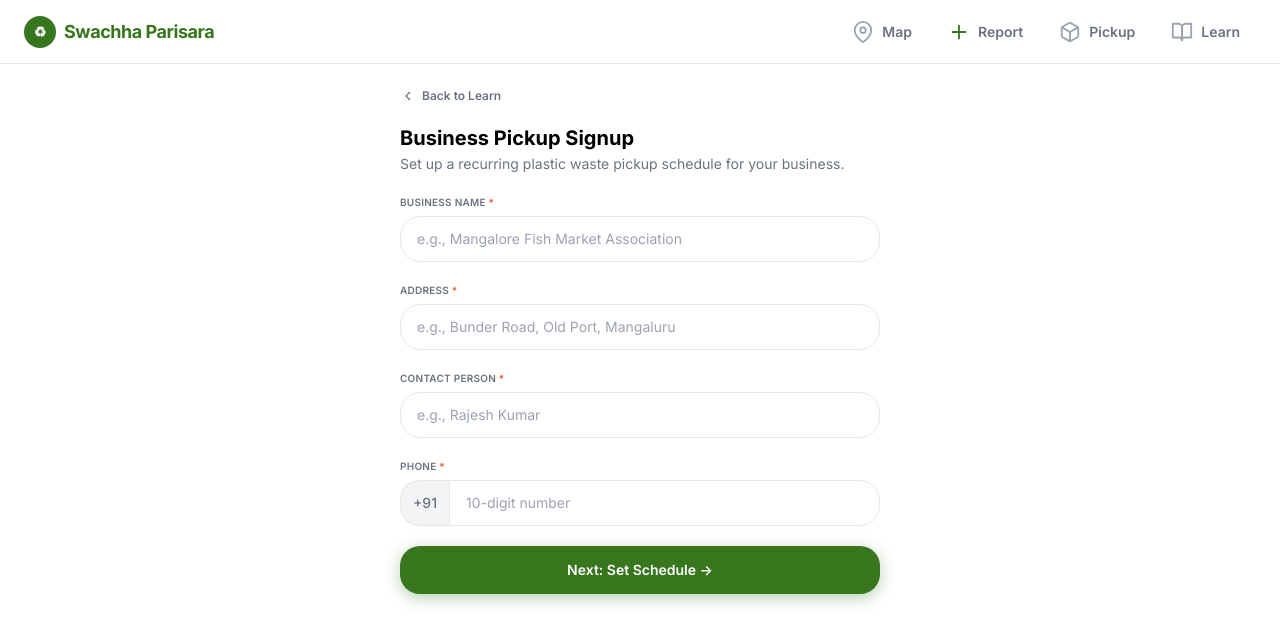
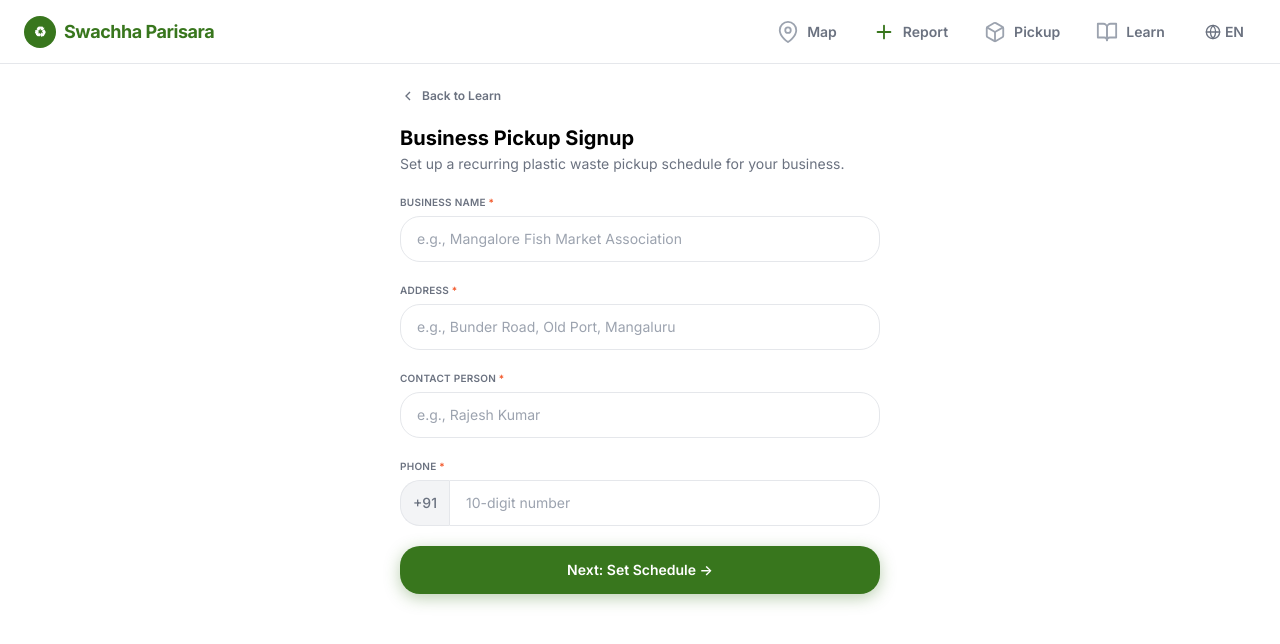
Before and after one commit to pavithrabhat9/swaccha_parisara, a React (Vite) app: page /business in a window 1280 px wide. Shown: the top 644 px of the page. Built offline with nearby package versions, Linux system fonts and the light colour scheme.

Commit message:
feat: add language selector to BottomNav and TopBar components

```diff
--- a/src/components/layout/BottomNav.jsx
+++ b/src/components/layout/BottomNav.jsx
@@ -1,5 +1,6 @@
-import React from 'react';
+import React, { useState, useEffect } from 'react';
 import { useLocation, useNavigate } from 'react-router-dom';
+import { useTranslation } from 'react-i18next';
 
 const NAV_ITEMS = [
   {
@@ -45,6 +46,14 @@ const NAV_ITEMS = [
   },
 ];
 
+const LANGUAGES = [
+  { code: 'en', name: 'English', disabled: false },
+  { code: 'kn', name: 'ಕನ್ನಡ', fullName: 'Kannada', disabled: false },
+  { code: 'tcy', name: 'Tulu', disabled: true },
+  { code: 'kok', name: 'Konkani', disabled: true },
+  { code: 'bea', name: 'Beary', disabled: true },
+];
+
 /**
  * Responsive navigation component:
  * - Mobile: Fixed bottom tab bar (thumb-reachable)
@@ -54,6 +63,25 @@ const NAV_ITEMS = [
 export default function BottomNav() {
   const location = useLocation();
   const navigate = useNavigate();
+  const { i18n } = useTranslation();
+  const [showLangMenu, setShowLangMenu] = useState(false);
+  const currentLang = LANGUAGES.find(l => l.code === i18n.language) || LANGUAGES[0];
+
+  // Close dropdown when clicking outside
+  useEffect(() => {
+    const handleClickOutside = () => setShowLangMenu(false);
+    if (showLangMenu) {
+      document.addEventListener('click', handleClickOutside);
+      return () => document.removeEventListener('click', handleClickOutside);
+    }
+  }, [showLangMenu]);
+
+  const handleLanguageChange = (lang) => {
+    if (lang.disabled) return;
+    i18n.changeLanguage(lang.code);
+    localStorage.setItem('i18nextLng', lang.code);
+    setShowLangMenu(false);
+  };
 
   return (
     <>
@@ -91,6 +119,50 @@ export default function BottomNav() {
             </button>
           );
         })}
+
+        {/* Language selector */}
+        <div className="relative ml-2">
+          <button
+            onClick={(e) => {
+              e.stopPropagation();
+              setShowLangMenu(!showLangMenu);
+            }}
+            className="flex items-center gap-1 px-3 py-2 rounded-lg text-sm font-semibold text-muted hover:bg-border-light transition-colors"
+          >
+            <svg width="16" height="16" viewBox="0 0 24 24" fill="none" stroke="currentColor" strokeWidth="2" strokeLinecap="round" strokeLinejoin="round">
+              <circle cx="12" cy="12" r="10"/>
+              <line x1="2" y1="12" x2="22" y2="12"/>
+              <path d="M12 2a15.3 15.3 0 0 1 4 10 15.3 15.3 0 0 1-4 10 15.3 15.3 0 0 1-4-10 15.3 15.3 0 0 1 4-10z"/>
+            </svg>
+            {currentLang.code === 'en' ? 'EN' : 'KN'}
+          </button>
+          {showLangMenu && (
+            <div className="absolute right-0 top-full mt-2 bg-surface border border-border rounded-md shadow-elevated py-2 min-w-[160px] z-50">
+              {LANGUAGES.map(lang => (
+                <button
+                  key={lang.code}
+                  onClick={() => handleLanguageChange(lang)}
+                  disabled={lang.disabled}
+                  className={`w-full px-4 py-2.5 text-left text-sm font-semibold flex items-center justify-between
+                    ${lang.disabled
+                      ? 'text-muted-light cursor-not-allowed'
+                      : i18n.language === lang.code
+                        ? 'text-primary bg-primary-light'
+                        : 'text-muted hover:bg-border-light'
+                    }`}
+                >
+                  <span>{lang.name}</span>
+
+                  {i18n.language === lang.code && !lang.disabled && (
+                    <svg width="14" height="14" viewBox="0 0 24 24" fill="none" stroke="currentColor" strokeWidth="3" strokeLinecap="round" strokeLinejoin="round">
+                      <polyline points="20 6 9 17 4 12"/>
+                    </svg>
+                  )}
+                </button>
+              ))}
+            </div>
+          )}
+        </div>
       </nav>
 
       {/* === MOBILE NAV (<768px) — fixed bottom tab bar === */}
--- a/src/components/layout/TopBar.jsx
+++ b/src/components/layout/TopBar.jsx
@@ -1,5 +1,6 @@
-import React from 'react';
+import React, { useState, useEffect } from 'react';
 import { useLocation } from 'react-router-dom';
+import { useTranslation } from 'react-i18next';
 
 const PAGE_TITLES = {
   '/': 'Waste Map',
@@ -9,16 +10,40 @@ const PAGE_TITLES = {
   '/business': 'Business Pickup',
 };
 
+const LANGUAGES = [
+  { code: 'en', name: 'English', disabled: false },
+  { code: 'kn', name: 'ಕನ್ನಡ', fullName: 'Kannada', disabled: false },
+  { code: 'tcy', name: 'Tulu', disabled: true },
+  { code: 'kok', name: 'Konkani', disabled: true },
+  { code: 'bea', name: 'Beary', disabled: true },
+];
+
 /**
  * Mobile top bar — shows app name and page context.
  * Hidden on desktop where the header nav includes the logo.
  */
 export default function TopBar() {
   const location = useLocation();
+  const { i18n } = useTranslation();
+  const [showLangMenu, setShowLangMenu] = useState(false);
   const pageTitle = PAGE_TITLES[location.pathname] || 'Swachha Parisara';
+  const currentLang = LANGUAGES.find(l => l.code === i18n.language) || LANGUAGES[0];
 
-  // Hide on map page (map takes full screen)
-  if (location.pathname === '/') return null;
+  // Close dropdown when clicking outside
+  useEffect(() => {
+    const handleClickOutside = () => setShowLangMenu(false);
+    if (showLangMenu) {
+      document.addEventListener('click', handleClickOutside);
+      return () => document.removeEventListener('click', handleClickOutside);
+    }
+  }, [showLangMenu]);
+
+  const handleLanguageChange = (lang) => {
+    if (lang.disabled) return;
+    i18n.changeLanguage(lang.code);
+    localStorage.setItem('i18nextLng', lang.code);
+    setShowLangMenu(false);
+  };
 
   return (
     <header className="md:hidden sticky top-0 z-40 bg-surface/95 glass border-b border-border px-4 flex items-center gap-3"
@@ -32,6 +57,49 @@ export default function TopBar() {
           {pageTitle}
         </p>
       </div>
+      {/* Language selector */}
+      <div className="relative">
+        <button
+          onClick={(e) => {
+            e.stopPropagation();
+            setShowLangMenu(!showLangMenu);
+          }}
+          className="flex items-center gap-1 px-2 py-1 rounded-lg text-xs font-semibold text-muted hover:bg-border-light transition-colors"
+        >
+          <svg width="14" height="14" viewBox="0 0 24 24" fill="none" stroke="currentColor" strokeWidth="2" strokeLinecap="round" strokeLinejoin="round">
+            <circle cx="12" cy="12" r="10"/>
+            <line x1="2" y1="12" x2="22" y2="12"/>
+            <path d="M12 2a15.3 15.3 0 0 1 4 10 15.3 15.3 0 0 1-4 10 15.3 15.3 0 0 1-4-10 15.3 15.3 0 0 1 4-10z"/>
+          </svg>
+          {currentLang.code === 'en' ? 'EN' : 'KN'}
+        </button>
+        {showLangMenu && (
+          <div className="absolute right-0 top-full mt-1 bg-surface border border-border rounded-md shadow-elevated py-2 min-w-[140px] z-50">
+            {LANGUAGES.map(lang => (
+              <button
+                key={lang.code}
+                onClick={() => handleLanguageChange(lang)}
+                disabled={lang.disabled}
+                className={`w-full px-4 py-2 text-left text-xs font-semibold flex items-center justify-between
+                  ${lang.disabled
+                    ? 'text-muted-light cursor-not-allowed'
+                    : i18n.language === lang.code
+                      ? 'text-primary bg-primary-light'
+                      : 'text-muted hover:bg-border-light'
+                  }`}
+              >
+                <span>{lang.name}</span>
+
+                {i18n.language === lang.code && !lang.disabled && (
+                  <svg width="12" height="12" viewBox="0 0 24 24" fill="none" stroke="currentColor" strokeWidth="3" strokeLinecap="round" strokeLinejoin="round">
+                    <polyline points="20 6 9 17 4 12"/>
+                  </svg>
+                )}
+              </button>
+            ))}
+          </div>
+        )}
+      </div>
     </header>
   );
 }
--- a/src/pages/MapPage.jsx
+++ b/src/pages/MapPage.jsx
@@ -100,12 +100,12 @@ export default function MapPage() {
   );
 
   if (loading) {
-    return <SkeletonMap className="fixed inset-0 md:top-16" />;
+    return <SkeletonMap className="fixed inset-0 top-[52px] md:top-16" />;
   }
 
   if (!filteredReports) {
     return (
-      <div className="fixed inset-0 md:top-16 flex items-center justify-center p-4">
+      <div className="fixed inset-0 top-[52px] md:top-16 flex items-center justify-center p-4">
         <ErrorState
           title="Map Unreachable"
           description="Could not load plastic waste reports for the map."
@@ -116,7 +116,7 @@ export default function MapPage() {
   }
 
   return (
-    <div className="fixed inset-0 md:top-16 z-0">
+    <div className="fixed inset-0 top-[52px] md:top-16 z-0">
       {/* Empty State overlay if 0 reports match current filters */}
       {markers.length === 0 && (
         <div className="absolute inset-x-4 top-1/2 -translate-y-1/2 z-[900] max-w-sm mx-auto">
```
